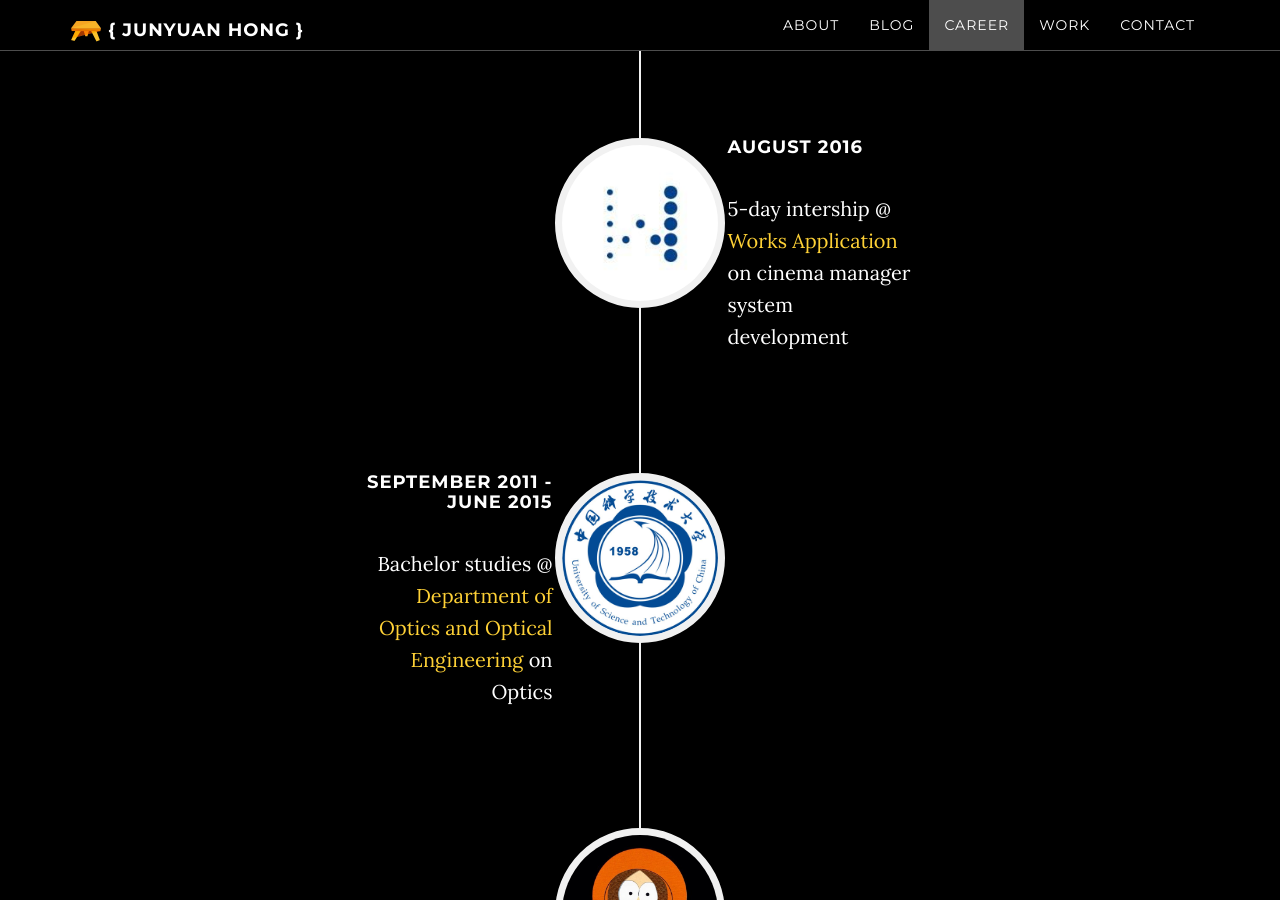
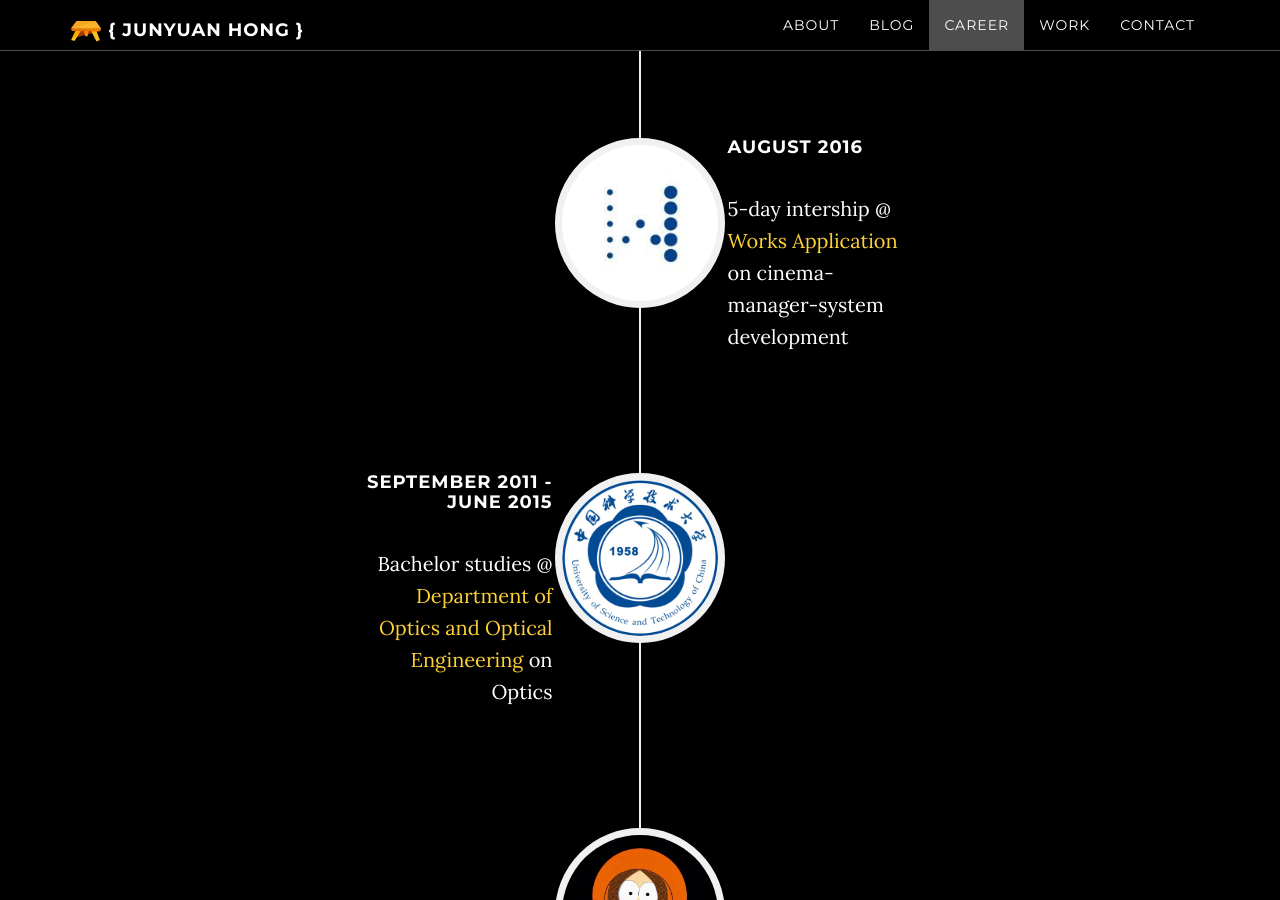
Before and after one commit to jyhong836/jyhong836.github.io, a Jekyll site: the page built from index.html, in a window 1280 px wide and 900 px high, scrolled down 3048 px. Built offline with Jekyll 4.4.1, drawn with Linux system fonts in a browser that asks for light colours; Markdown is read by kramdown in place of the engine named in the settings; comment, search, counter and statistics services are not loaded.

Commit message:
Grammar error.

```diff
--- a/_config.yml
+++ b/_config.yml
@@ -151,7 +151,7 @@
     description: "Master studies @ <a href=\"http://ubri.ustc.edu.cn\" target=\"_blank\">USTC-Birmingham Joint Research Institute</a> on Intelligent Computing and Application"
   - image: "/img/career/worksap_logo.png"
     date: "August 2016"
-    description: "5-day intership @ <a href=\"http://www.worksap.com\" target=\"_blank\">Works Application</a> on cinema manager system development"
+    description: "5-day intership @ <a href=\"http://www.worksap.com\" target=\"_blank\">Works Application</a> on cinema-manager-system development"
   - image: "/img/career/ustc.jpg"
     date: "September 2011 - June 2015"
     description: "Bachelor studies @ <a href=\"http://en.physics.ustc.edu.cn/departments/Dept_of_Optics/\" target=\"_blank\">Department of Optics and Optical Engineering</a> on Optics"
```
